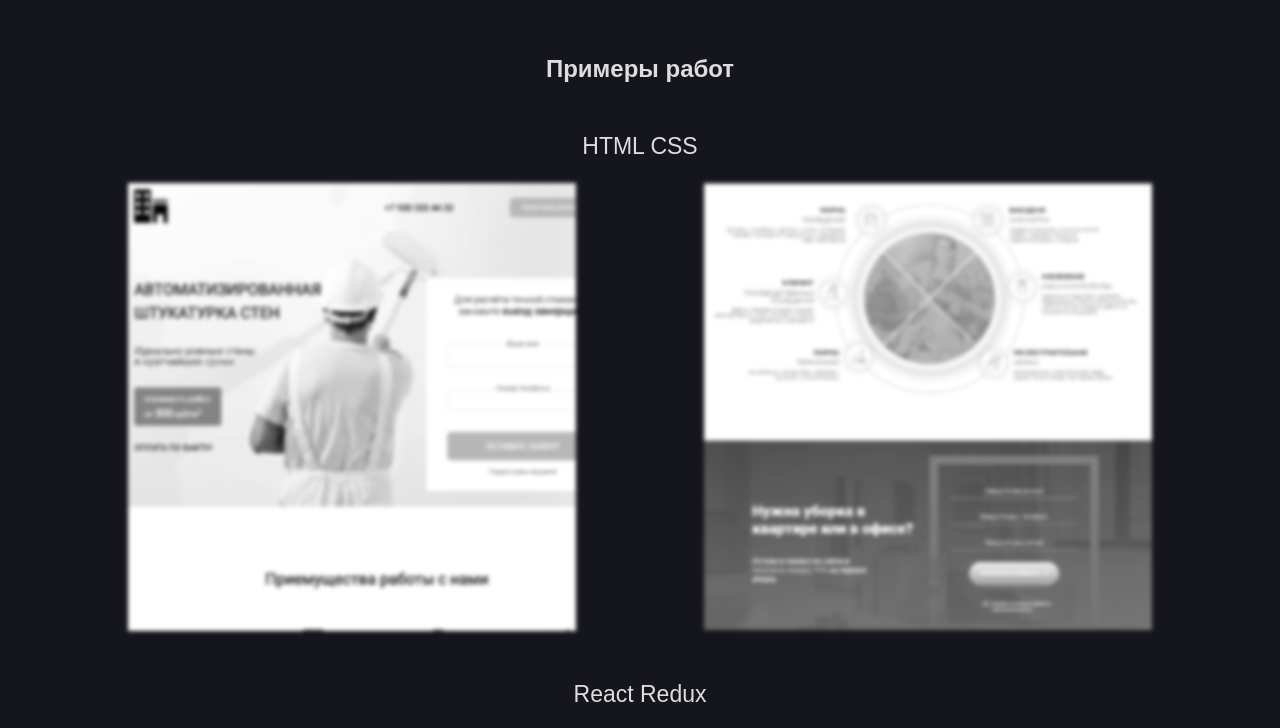
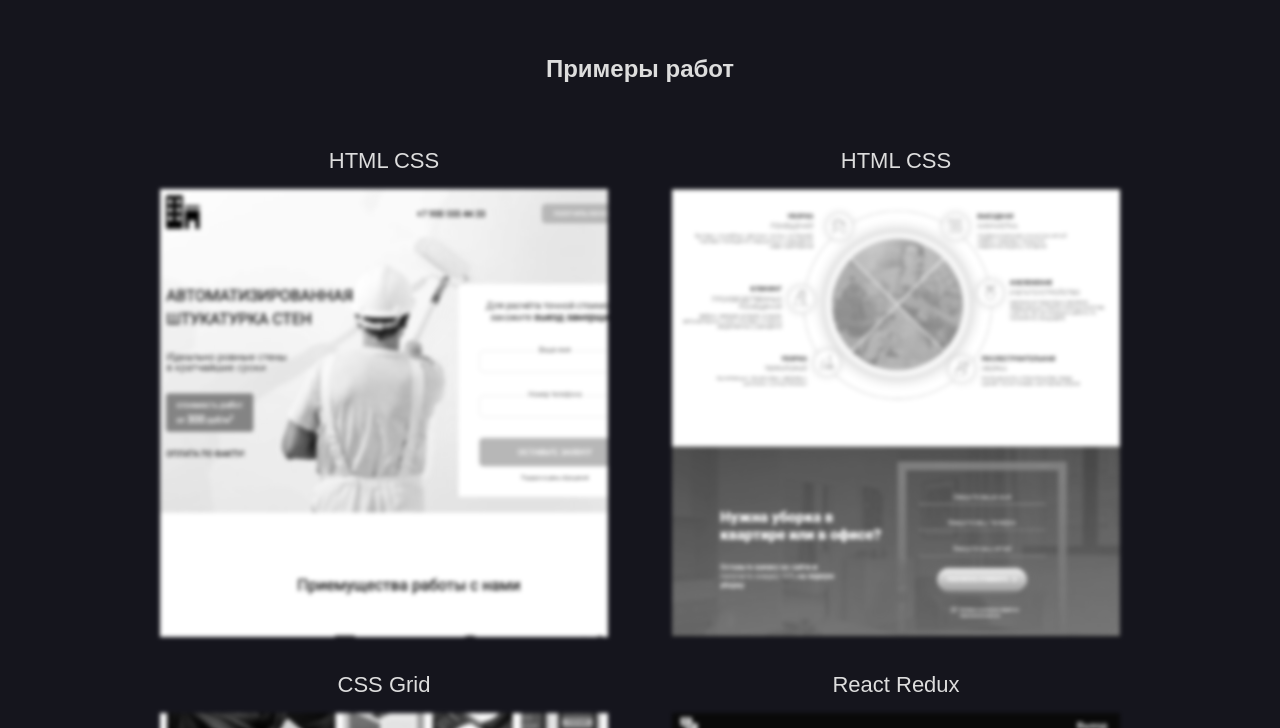
Before and after one commit to Saithirius/Portfolio, a plain HTML site: page index.html in a window 1280 px wide. Shown: the part 880-1608 px from the top of the page. Drawn offline with nearby package versions, Linux system fonts and the light colour scheme.

Commit message:
add one work example

```diff
--- a/index.html
+++ b/index.html
@@ -47,18 +47,25 @@
     <section class="examples dark">
       <div class="section-content">
         <p class="anchor"><a id="examples"></a></p>
-        <h2>Примеры работ</h2>
-        <div class="blocks">
+        <h2 class="examples__header">Примеры работ</h2>
+        <div class="examples__blocks">
 
-          <figure id="first-block" class="block">
+          <figure id="HTML-block" class="examples__block">
             <span class="heading">HTML CSS</span>
-            <div class="row">
-              <a href="https://saithirius.github.io/Plaster/" target="_blank"><img src="img/plaster.png" alt="Скриншот сайта"></a>
-              <a href="https://saithirius.github.io/Cleaning/" target="_blank"><img src="img/clover.png" alt="Скриншот сайта"></a>
-            </div>
+            <a href="https://saithirius.github.io/Plaster/" target="_blank"><img src="img/plaster.png" alt="Скриншот сайта"></a>
           </figure>
 
-          <figure id="second-block" class="block">
+          <figure id="HTML-block" class="examples__block">
+            <span class="heading">HTML CSS</span>
+            <a href="https://saithirius.github.io/Cleaning/" target="_blank"><img src="img/clover.png" alt="Скриншот сайта"></a>
+          </figure>
+
+          <figure id="GRID-block" class="examples__block">
+            <span class="heading">CSS Grid</span>
+            <a href="https://saithirius.github.io/PortfolioTemplate/" target="_blank"><img src="img/grid.png" alt="Скриншот сайта"></a>
+          </figure>
+
+          <figure id="REACT-block" class="examples__block">
             <span class="heading">React Redux</span>
             <a href="https://saithirius.github.io/ReactApp/" target="_blank"><img src="img/SocialNetwork.png" alt="Скриншот сайта"></a>
             <p class="small">
@@ -101,8 +108,8 @@
     <!-- Анимация появления примеров -->
     <script>
       $(window).scroll(function() {
-        if($(window).height() + $(window).scrollTop() > $('#first-block').offset().top){
-          $('#first-block, #second-block').addClass('animate');
+        if($(window).height() + $(window).scrollTop() > $('.examples__header').offset().top){
+          $('.examples__blocks').addClass('animate');
         }
       })
     </script>
--- a/less/style.less
+++ b/less/style.less
@@ -93,27 +93,32 @@
 }
 
 // Примеры
-.examples{
-  #first-block.animate, #second-block.animate{
-      margin: 50px 0 50px;
-      transition: margin 0.6s cubic-bezier(.48,.31,.46,1);
+.examples__blocks{
+  display: grid;
+  grid: auto auto ~'/' 1fr 1fr;
+  grid-row-gap: 20px;
+  margin-top: 50px;
+  transition: all 0.8s 0.2s;
+  margin-top: 500px;
+  &.animate{
+    margin-top: 50px;
   }
-  .block{
-    margin: 350px 0 50px;
+  .examples__block{
+    margin: 0;
     text-align: center;
     .heading{
       display: block;
-      margin: 23px 0;
-      font-size: 23px;
-    }
-    .row{
-      display: flex;
-      flex-direction: row;
-      justify-content: space-between;
+      margin: 15px 0;
+      font-size: 16px;
     }
     .small {
       margin-top: 10px;
-      font-size: 14px;
+      font-size: 10px;
+    }
+    @media (min-width: 768px) {
+      .small {
+        font-size: 14px;
+      }
     }
     img{
       display: block;
@@ -123,31 +128,31 @@
     }
   }
 }
+
 @media (min-width: 1024px) {
-  .examples{
-    .block{
+  .examples__blocks{
+    .examples__block{
+      .heading{
+        font-size: 22px;
+      }
       img{
         filter: blur(2px) grayscale(100%);
-        transition: transform .2s;
+        transition: transform 0.2s;
       }
       img:hover{
         filter: blur(0px) grayscale(0%);
-        transform: scale(1.1);
+        transform: scale(1.05);
       }
     }
   }
 }
 @media (min-width: 1440px) {
-  .blocks{
-    display: flex;
-    flex-direction: row;
-    justify-content: space-between;
-    #first-block{
-      width: 65%;
-    }
-    .block {
+  .examples__blocks{
+    grid: auto ~'/' repeat(4, 1fr);
+    grid-row-gap: 20px;
+    .examples__block {
       img{
-        width: 25vw;
+        width: 90%;
       }
       .small{
         margin-top: 30px;
```
Also changed, not shown: css/style.css, img/grid.png (added).
